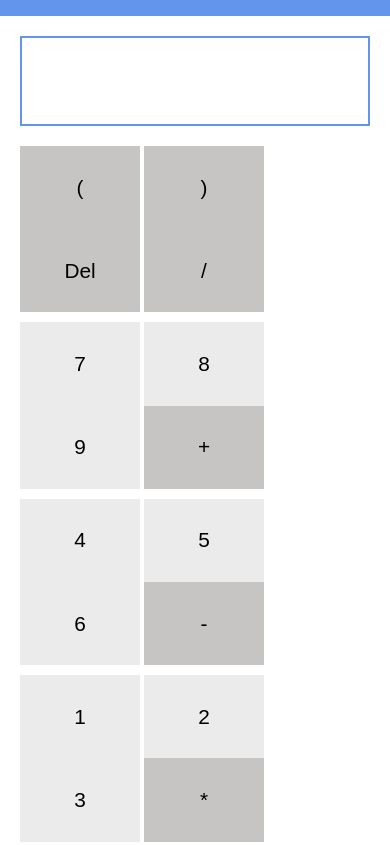
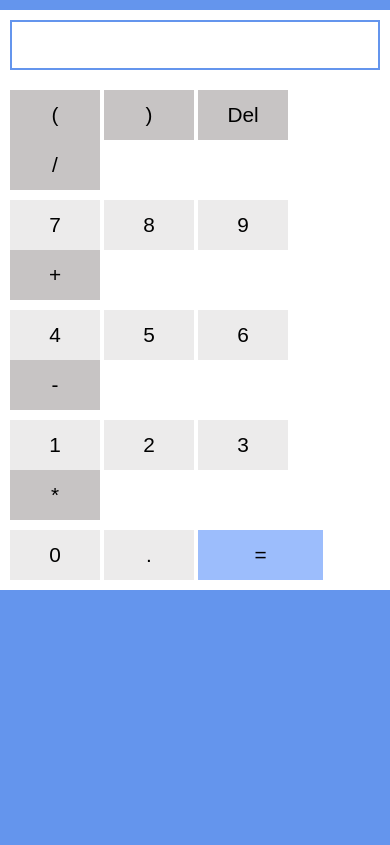
Before and after one commit to FranciscoDiakomas/calculadora, a plain HTML site: page index.html in a window 390 px wide. Shown: the top 845 px of the page. Drawn offline with Linux system fonts and the light colour scheme.

Commit message:
versão 1.2

```diff
--- a/index.css
+++ b/index.css
@@ -8,7 +8,7 @@ body{
         justify-content: center;
         align-items: center;
         flex-direction: column;
-        padding-top: 1rem;
+        padding-top: 10px;
         background-color: cornflowerblue;
 }
 main{
@@ -18,7 +18,7 @@ main{
         justify-content: center;
         gap: 20px;
         background: white;
-        padding: 20px;
+        padding: 10px;
 }
 .calc{
         display: flex;
@@ -61,3 +61,25 @@ button:hover{
 .igual:hover{
         background-color: cornflowerblue;
 }
+@media screen and (max-width: 515px  ) {
+
+        button{
+        width: 90px;
+        height: 50px;
+
+
+}
+.igual{
+     background-color: rgb(156, 189, 252);
+     width: 125px;
+}
+.res{
+        border: 2px solid cornflowerblue;
+        width:100%;
+        font-size: 2rem;
+        overflow-wrap: break-word;
+        height: 50px;
+        text-align: end;
+
+}
+}
```
